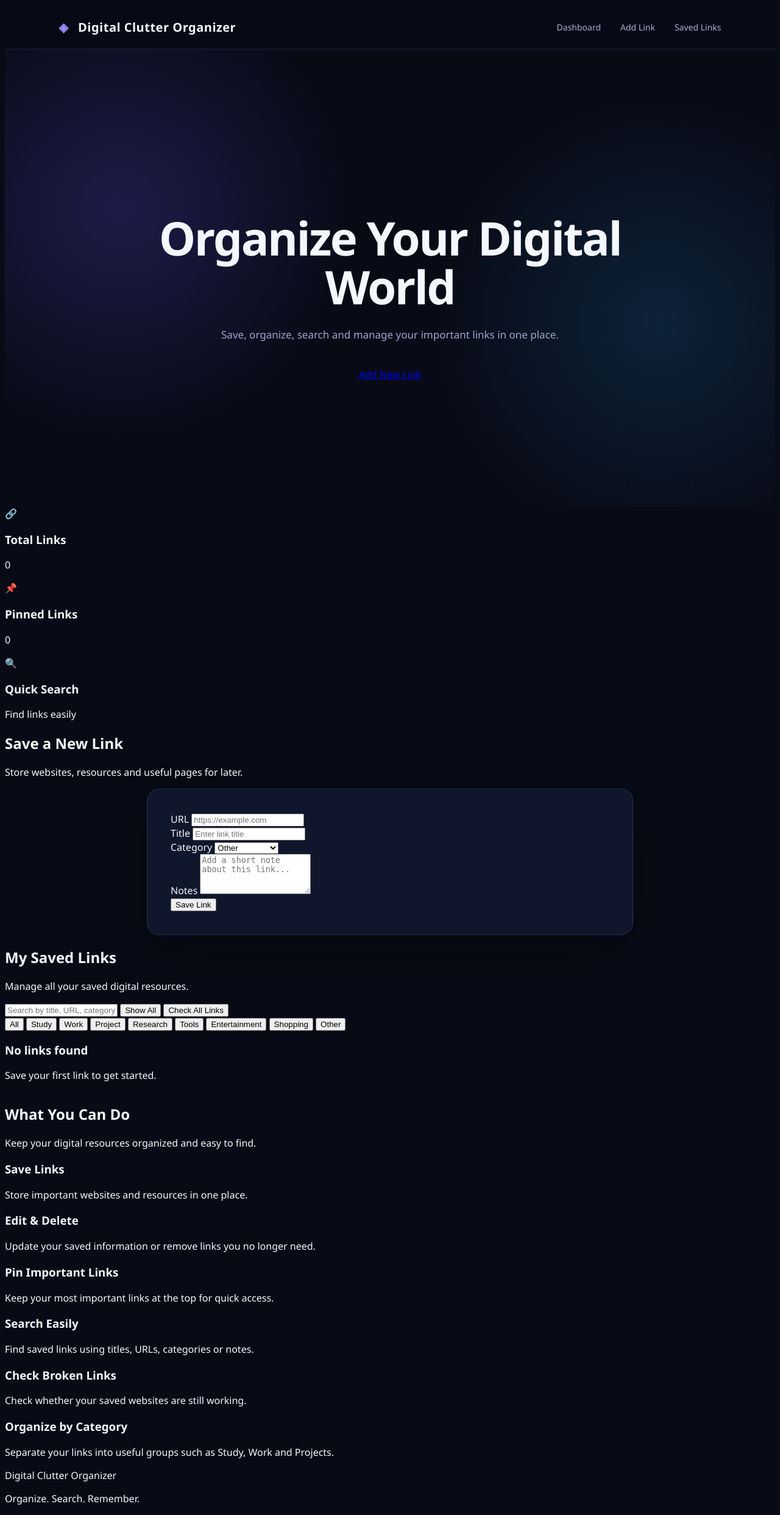
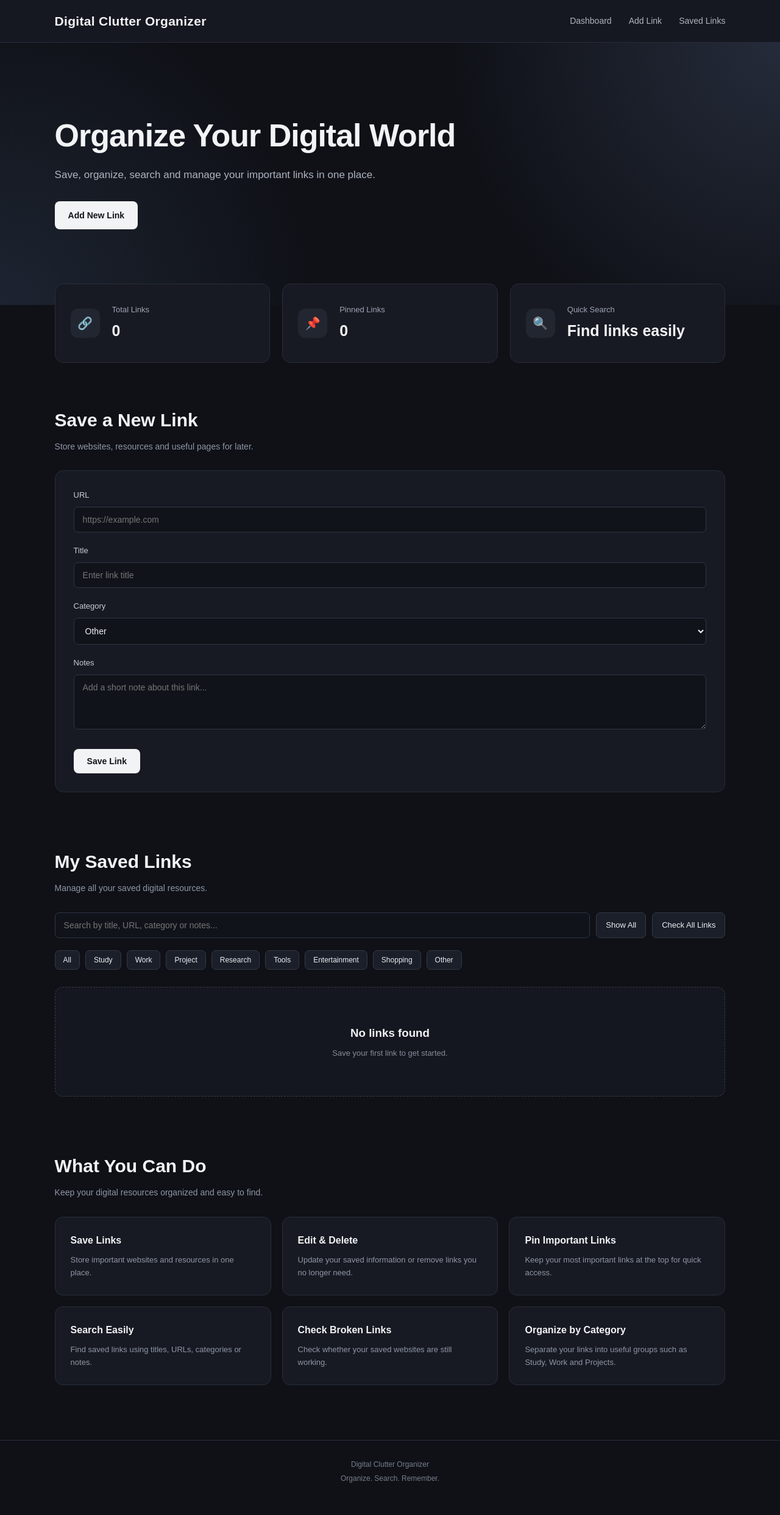
Before and after one commit to AnushaNaik29/Digital-Clutter-Organizer, a Flask app: page / in a window 1280 px wide. Shown: the whole page at 61% size. After the commit the page ends 2431 px from the top, so only its background shows below. Run offline with Flask 3, Linux system fonts and the light colour scheme; data that the repository does not hold is empty.

Commit message:
Update style.css

````diff
--- a/static/style.css
+++ b/static/style.css
@@ -1,4 +1,3 @@
-```css
 * {
     margin: 0;
     padding: 0;
@@ -10,403 +9,520 @@ html {
 }
 
 body {
-    font-family: "Segoe UI", Arial, sans-serif;
-    background: #080b16;
-    color: #f5f7ff;
-    min-height: 100vh;
+    font-family: Arial, Helvetica, sans-serif;
+    background: #0f1117;
+    color: #f1f3f5;
+    line-height: 1.6;
 }
 
+a {
+    text-decoration: none;
+    color: inherit;
+}
+
+button,
+input,
+textarea,
+select {
+    font-family: inherit;
+}
+
+
+/* NAVBAR */
+
 .navbar {
-    height: 72px;
+    width: 100%;
+    min-height: 70px;
     padding: 0 7%;
     display: flex;
+    align-items: center;
     justify-content: space-between;
-    align-items: center;
-
-    background: rgba(8, 11, 22, 0.95);
-    border-bottom: 1px solid #20263d;
-
+    background: #151821;
+    border-bottom: 1px solid #292d38;
     position: sticky;
     top: 0;
     z-index: 100;
-
-    backdrop-filter: blur(18px);
 }
 
 .logo {
-    font-size: 20px;
+    font-size: 21px;
     font-weight: 700;
-    letter-spacing: 0.5px;
-}
-
-.logo::before {
-    content: "◈";
-    color: #9b8cff;
-    margin-right: 10px;
+    letter-spacing: 0.3px;
 }
 
 .nav-links {
     display: flex;
-    gap: 32px;
+    gap: 28px;
 }
 
 .nav-links a {
-    color: #a7afd0;
-    text-decoration: none;
+    color: #aeb4c0;
     font-size: 14px;
-    transition: 0.2s;
+    transition: 0.3s;
 }
 
 .nav-links a:hover {
     color: #ffffff;
 }
 
+
+/* HERO */
+
 .hero {
-    min-height: 590px;
-
+    min-height: 430px;
     display: flex;
     align-items: center;
-    justify-content: center;
-
-    text-align: center;
-
-    padding: 80px 20px;
-
+    padding: 70px 7%;
     background:
-        radial-gradient(
-            circle at 15% 35%,
-            rgba(111, 82, 255, 0.22),
-            transparent 32%
-        ),
-        radial-gradient(
-            circle at 85% 60%,
-            rgba(39, 164, 255, 0.15),
-            transparent 32%
-        ),
-        #080b16;
-
-    position: relative;
-    overflow: hidden;
+        radial-gradient(circle at top right, #252b3a 0%, transparent 40%),
+        radial-gradient(circle at bottom left, #1d2431 0%, transparent 38%),
+        #0f1117;
 }
 
 .hero-content {
-    max-width: 850px;
+    max-width: 700px;
+}
+
+.hero h1 {
+    font-size: 52px;
+    line-height: 1.1;
+    margin-bottom: 22px;
+    letter-spacing: -1px;
+}
+
+.hero p {
+    max-width: 600px;
+    color: #aeb4c0;
+    font-size: 17px;
+    margin-bottom: 30px;
+}
+
+
+/* BUTTONS */
+
+.primary-button {
+    display: inline-block;
+    background: #f1f3f5;
+    color: #111318;
+    border: none;
+    padding: 12px 22px;
+    border-radius: 8px;
+    font-size: 14px;
+    font-weight: 700;
+    cursor: pointer;
+    transition: 0.25s;
+}
+
+.primary-button:hover {
+    transform: translateY(-2px);
+    background: #ffffff;
+}
+
+button {
+    border: 1px solid #333844;
+    background: #1b1f29;
+    color: #e9ecf1;
+    padding: 9px 15px;
+    border-radius: 7px;
+    cursor: pointer;
+    font-size: 13px;
+    transition: 0.25s;
+}
+
+button:hover {
+    background: #292e3a;
+    border-color: #505766;
+}
+
+
+/* DASHBOARD */
+
+.dashboard {
+    width: 86%;
+    max-width: 1250px;
+    margin: -35px auto 70px;
+    display: grid;
+    grid-template-columns: repeat(3, 1fr);
+    gap: 20px;
     position: relative;
     z-index: 2;
 }
 
-.hero h1 {
-    font-size: clamp(44px, 7vw, 76px);
-    line-height: 1.05;
-    letter-spacing: -2.5px;
-    margin-bottom: 24px;
-}
-
-.hero h1 span {
-    background: linear-gradient(
-        90deg,
-        #a08cff,
-        #62caff
-    );
-
-    -webkit-background-clip: text;
-    -webkit-text-fill-color: transparent;
-}
-
-.hero p {
-    max-width: 650px;
-    margin: auto;
-
-    color: #9ca5c7;
-
-    font-size: 17px;
-    line-height: 1.8;
-
-    margin-bottom: 38px;
-}
-
-.main-button,
-.save-button {
-    display: inline-block;
-
-    border: none;
-
-    background: linear-gradient(
-        135deg,
-        #7566e8,
-        #4b9eea
-    );
-
-    color: white;
-
-    padding: 14px 28px;
-
-    border-radius: 10px;
-
-    font-size: 14px;
-    font-weight: 600;
-
-    cursor: pointer;
-
-    text-decoration: none;
-
-    box-shadow:
-        0 12px 30px rgba(91, 89, 255, 0.25);
-
+.stat-card {
+    min-height: 130px;
+    padding: 25px;
+    background: #171a23;
+    border: 1px solid #292d38;
+    border-radius: 14px;
+    display: flex;
+    align-items: center;
+    gap: 20px;
     transition: 0.25s;
 }
 
-.main-button:hover,
-.save-button:hover {
-    transform: translateY(-3px);
-
-    box-shadow:
-        0 18px 40px rgba(91, 89, 255, 0.35);
+.stat-card:hover {
+    transform: translateY(-4px);
+    border-color: #444a58;
 }
 
-.section {
-    max-width: 1150px;
-    margin: auto;
-    padding: 90px 25px;
+.stat-icon {
+    width: 48px;
+    height: 48px;
+    border-radius: 12px;
+    background: #222631;
+    display: flex;
+    align-items: center;
+    justify-content: center;
+    font-size: 20px;
 }
 
-.section-title {
-    text-align: center;
-    margin-bottom: 42px;
+.stat-card h3 {
+    font-size: 13px;
+    color: #9da4b2;
+    font-weight: 500;
 }
 
-.section-title h2 {
-    font-size: 35px;
-    margin-bottom: 12px;
+.stat-card p {
+    font-size: 25px;
+    font-weight: 700;
+    margin-top: 4px;
 }
 
-.section-title p {
-    color: #858eae;
-    font-size: 15px;
+
+/* COMMON SECTIONS */
+
+.add-section,
+.links-section,
+.features-section {
+    width: 86%;
+    max-width: 1250px;
+    margin: 0 auto 90px;
 }
 
-.form-card {
-    max-width: 720px;
-    margin: auto;
-
-    padding: 38px;
-
-    background: #10162b;
-
-    border: 1px solid #283354;
-
-    border-radius: 20px;
-
-    box-shadow:
-        0 25px 80px rgba(0, 0, 0, 0.35);
+.section-heading {
+    margin-bottom: 28px;
 }
 
-.input-group {
-    margin-bottom: 24px;
+.section-heading h2 {
+    font-size: 30px;
+    margin-bottom: 8px;
 }
 
-.input-group label {
-    display: block;
-
-    margin-bottom: 9px;
-
-    color: #e1e5f4;
-
+.section-heading p {
+    color: #8f96a5;
     font-size: 14px;
-    font-weight: 600;
 }
 
-.input-group input,
-.input-group select,
-.input-group textarea {
-    width: 100%;
 
-    padding: 15px 16px;
+/* FORM */
 
-    background: #ffffff;
-
-    color: #171a26;
-
-    border: 2px solid #ffffff;
-
-    border-radius: 10px;
-
-    outline: none;
-
-    font-family: inherit;
-
-    font-size: 14px;
-
-    transition: 0.2s;
+.form-card {
+    background: #171a23;
+    border: 1px solid #292d38;
+    border-radius: 14px;
+    padding: 30px;
 }
 
-.input-group input::placeholder,
-.input-group textarea::placeholder {
-    color: #7d8290;
+.form-group {
+    margin-bottom: 20px;
 }
 
-.input-group select {
+.form-group label {
+    display: block;
+    margin-bottom: 8px;
+    color: #c8ccd5;
+    font-size: 13px;
+}
+
+input,
+textarea,
+select {
+    width: 100%;
+    background: #10131a;
+    color: #f1f3f5;
+    border: 1px solid #303541;
+    border-radius: 7px;
+    outline: none;
+    padding: 12px 14px;
+    font-size: 14px;
+}
+
+input:focus,
+textarea:focus,
+select:focus {
+    border-color: #596170;
+}
+
+textarea {
+    resize: vertical;
+}
+
+select {
     cursor: pointer;
 }
 
-.input-group textarea {
-    min-height: 115px;
-    resize: vertical;
-}
-
-.input-group input:focus,
-.input-group select:focus,
-.input-group textarea:focus {
-    border-color: #9185ff;
-
-    box-shadow:
-        0 0 0 4px rgba(145, 133, 255, 0.16);
-}
-
-.save-button {
-    width: 100%;
+.form-card .primary-button {
     margin-top: 5px;
 }
 
-#message {
-    margin-top: 18px;
 
-    text-align: center;
+/* SEARCH */
 
-    color: #aeb7d8;
-
-    font-size: 14px;
+.search-area {
+    display: flex;
+    gap: 10px;
+    margin-bottom: 20px;
 }
 
-.search-box {
-    max-width: 720px;
-
-    margin: 0 auto 25px;
-
-    position: relative;
+.search-area input {
+    flex: 1;
 }
 
-.search-box input {
-    width: 100%;
-
-    height: 56px;
-
-    padding: 0 22px 0 50px;
-
-    background: #ffffff;
-
-    border: 2px solid #ffffff;
-
-    border-radius: 30px;
-
-    color: #171a26;
-
-    outline: none;
-
-    font-size: 15px;
-
-    box-shadow:
-        0 10px 35px rgba(0, 0, 0, 0.18);
-
-    transition: 0.2s;
+.search-area button {
+    white-space: nowrap;
 }
 
-.search-box::before {
-    content: "⌕";
 
-    position: absolute;
+/* CATEGORY FILTER */
 
-    left: 20px;
-    top: 50%;
-
-    transform: translateY(-50%);
-
-    color: #555b70;
-
-    font-size: 23px;
-
-    z-index: 2;
+.category-filter {
+    display: flex;
+    flex-wrap: wrap;
+    gap: 9px;
+    margin-bottom: 28px;
 }
 
-.search-box input::placeholder {
-    color: #777d8d;
+.category-filter button {
+    font-size: 12px;
+    padding: 8px 13px;
 }
 
-.search-box input:focus {
-    border-color: #9185ff;
 
-    box-shadow:
-        0 0 0 4px rgba(145, 133, 255, 0.12),
-        0 15px 40px rgba(0, 0, 0, 0.2);
-}
+/* LINKS */
 
-.filters {
-    display: flex;
-
-    justify-content: center;
-
-    flex-wrap: wrap;
-
-    gap: 10px;
-
-    margin-bottom: 38px;
-}
-
-.filters button {
-    background: #141b33;
-
-    color: #aeb6d2;
-
-    border: 1px solid #303b61;
-
-    padding: 10px 18px;
-
-    border-radius: 30px;
-
-    cursor: pointer;
-
-    font-size: 13px;
-
-    transition: 0.2s;
-}
-
-.filters button:hover {
-    color: #ffffff;
-
-    background: #262d52;
-
-    border-color: #8b80ff;
-
-    transform: translateY(-2px);
-}
-
-#linksContainer {
+.links-container {
     display: grid;
-
-    grid-template-columns:
-        repeat(auto-fit, minmax(290px, 1fr));
-
-    gap: 24px;
+    grid-template-columns: repeat(2, 1fr);
+    gap: 18px;
 }
 
 .link-card {
-    position: relative;
+    background: #171a23;
+    border: 1px solid #292d38;
+    border-radius: 13px;
+    padding: 22px;
+    transition: 0.25s;
+}
 
-    padding: 27px;
+.link-card:hover {
+    border-color: #4a505e;
+    transform: translateY(-3px);
+}
 
-    min-height: 235px;
+.link-header {
+    display: flex;
+    justify-content: space-between;
+    gap: 15px;
+    align-items: flex-start;
+}
 
-    background: linear-gradient(
-        145deg,
-        #151d38,
-        #0e1428
-    );
+.link-header h3 {
+    font-size: 17px;
+    margin-bottom: 7px;
+}
 
-    border: 1px solid #293558;
+.link-header a {
+    color: #8f99aa;
+    font-size: 12px;
+    word-break: break-all;
+}
 
-    border-radius: 18px;
+.link-header a:hover {
+    color: #ffffff;
+}
 
-    overflow: hidden;
+.pin-button {
+    min-width: 40px;
+    min-height: 36px;
+    padding: 5px;
+    font-size: 16px;
+}
 
-    transition:
-        transform 0.25s
+.link-details {
+    margin-top: 18px;
+}
+
+.category {
+    display: inline-block;
+    padding: 5px 10px;
+    background: #242934;
+    color: #b9bec8;
+    border-radius: 20px;
+    font-size: 11px;
+}
+
+.link-details p {
+    margin-top: 13px;
+    color: #9da4b2;
+    font-size: 13px;
+}
+
+.link-actions {
+    display: flex;
+    flex-wrap: wrap;
+    gap: 8px;
+    margin-top: 20px;
+    padding-top: 17px;
+    border-top: 1px solid #292d38;
+}
+
+.link-actions button {
+    font-size: 12px;
+}
+
+.link-status {
+    margin-top: 12px;
+    font-size: 12px;
+    color: #aeb4c0;
+    min-height: 18px;
+}
+
+
+/* EMPTY STATE */
+
+.empty-state {
+    grid-column: 1 / -1;
+    text-align: center;
+    padding: 60px 20px;
+    border: 1px dashed #363b47;
+    border-radius: 13px;
+    background: #14171f;
+}
+
+.empty-state h3 {
+    margin-bottom: 8px;
+}
+
+.empty-state p {
+    color: #858c9a;
+    font-size: 13px;
+}
+
+
+/* FEATURES */
+
+.features-grid {
+    display: grid;
+    grid-template-columns: repeat(3, 1fr);
+    gap: 18px;
+}
+
+.feature-card {
+    background: #171a23;
+    border: 1px solid #292d38;
+    border-radius: 13px;
+    padding: 25px;
+    transition: 0.25s;
+}
+
+.feature-card:hover {
+    transform: translateY(-3px);
+    border-color: #444a58;
+}
+
+.feature-card h3 {
+    font-size: 16px;
+    margin-bottom: 10px;
+}
+
+.feature-card p {
+    color: #8f96a5;
+    font-size: 13px;
+}
+
+
+/* FOOTER */
+
+footer {
+    border-top: 1px solid #292d38;
+    padding: 30px 7%;
+    text-align: center;
+    color: #777e8c;
+    font-size: 12px;
+}
+
+footer p + p {
+    margin-top: 4px;
+}
+
+
+/* RESPONSIVE */
+
+@media (max-width: 900px) {
+
+    .hero h1 {
+        font-size: 42px;
+    }
+
+    .dashboard {
+        grid-template-columns: 1fr;
+    }
+
+    .links-container {
+        grid-template-columns: 1fr;
+    }
+
+    .features-grid {
+        grid-template-columns: repeat(2, 1fr);
+    }
+}
+
+
+@media (max-width: 650px) {
+
+    .navbar {
+        padding: 15px 5%;
+        align-items: flex-start;
+        flex-direction: column;
+        gap: 15px;
+    }
+
+    .nav-links {
+        gap: 16px;
+    }
+
+    .hero {
+        padding: 55px 6%;
+    }
+
+    .hero h1 {
+        font-size: 34px;
+    }
+
+    .hero p {
+        font-size: 15px;
+    }
+
+    .dashboard,
+    .add-section,
+    .links-section,
+    .features-section {
+        width: 90%;
+    }
+
+    .features-grid {
+        grid-template-columns: 1fr;
+    }
+
+    .search-area {
+        flex-direction: column;
+    }
+
+    .search-area button {
+        width: 100%;
+    }
+
+    .form-card {
+        padding: 20px;
+    }
+}
````
